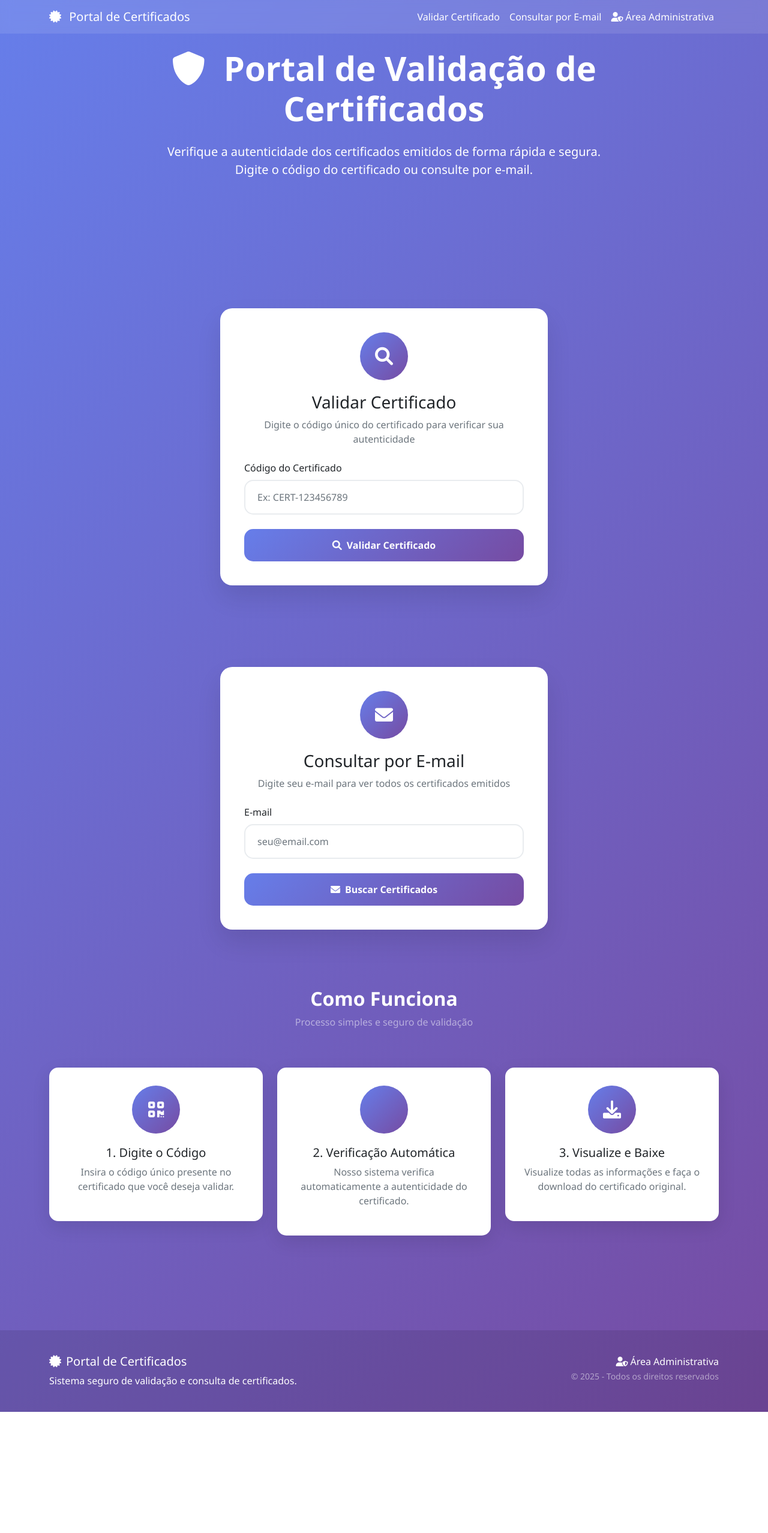
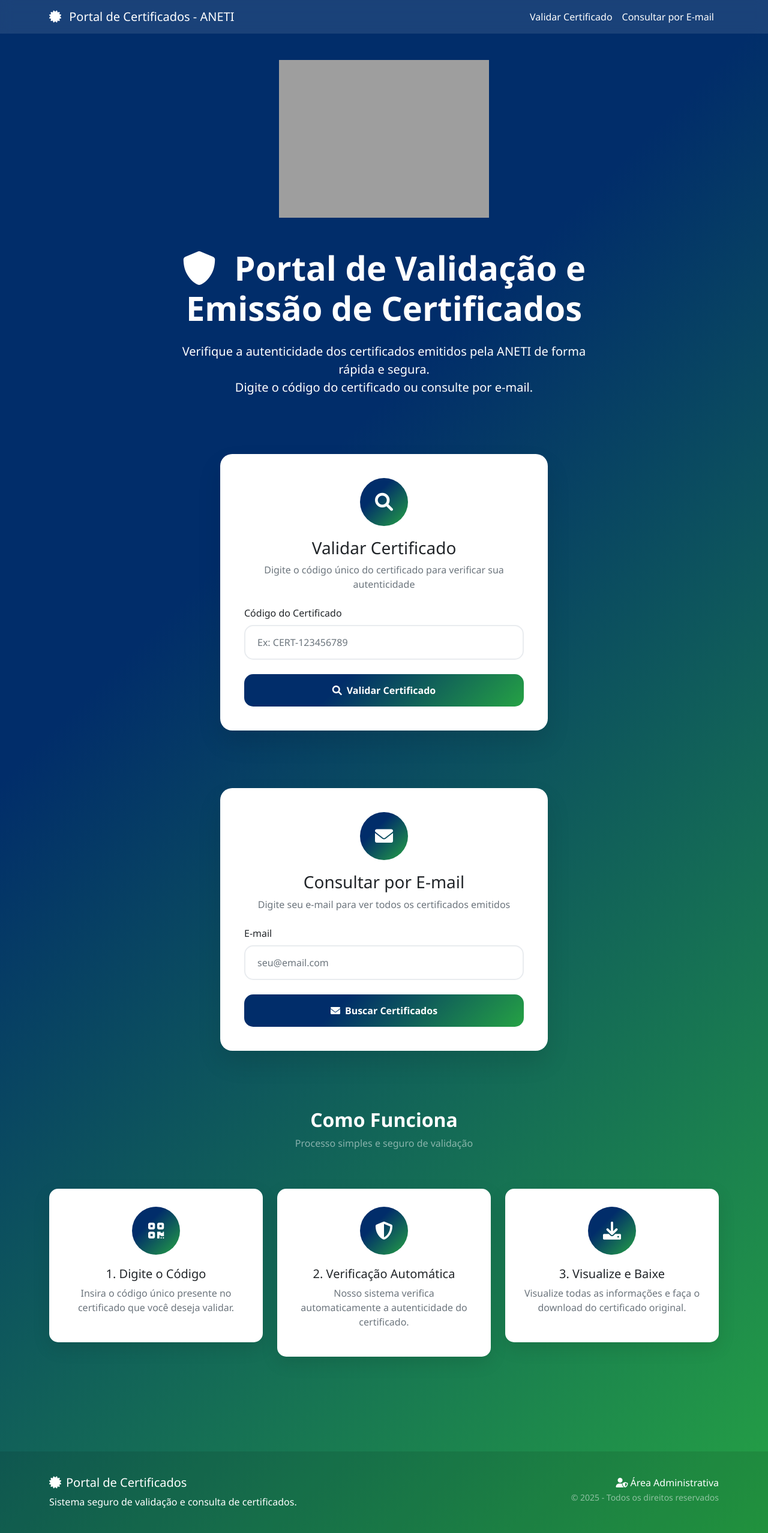
Before and after one commit to marcos-wesley/gerador-certificado, a PHP site: page /certificados_app/src/public/index.php in a window 1280 px wide. Shown: the whole page at 60% size. Before the commit the page ends 2354 px from the top, so only its background shows below. Run offline with PHP 8.4, Linux system fonts and the light colour scheme; grey boxes are pictures that could not be loaded.

Commit message:
Estiliazação Home e Login

```diff
--- a/src/classes/CertificateGenerator.php
+++ b/src/classes/CertificateGenerator.php
@@ -298,7 +298,7 @@
 
         <div class="footer-info">
             <span>Data de Emissão: ' . $issue_date . '</span>
-            <span class="validation-code">Código: ' . $unique_code . '</span>
+            <span class="validation-code">Código de Validação: ' . $unique_code . '</span>
         </div>
     </div>
 </body>
--- a/src/public/index.php
+++ b/src/public/index.php
@@ -8,21 +8,26 @@
     <link href="https://cdnjs.cloudflare.com/ajax/libs/font-awesome/6.0.0/css/all.min.css" rel="stylesheet">
     <style>
         body {
-            background: linear-gradient(135deg, #667eea 0%, #764ba2 100%);
+            background: linear-gradient(135deg, #012d6a 34%, #25a244 100%);
             min-height: 100vh;
             font-family: 'Segoe UI', Tahoma, Geneva, Verdana, sans-serif;
         }
         .hero-section {
-            padding: 80px 0;
+            padding: 100px 0 0 0;
             color: white;
             text-align: center;
         }
+
+        .logo {
+            width: 350px;
+            margin-bottom: 50px;
+        }
+
         .validation-card {
             background: white;
             border-radius: 20px;
             box-shadow: 0 20px 40px rgba(0, 0, 0, 0.1);
             padding: 40px;
-            margin-top: 40px;
             transition: transform 0.3s ease;
         }
         .validation-card:hover {
@@ -36,11 +41,11 @@
             transition: all 0.3s ease;
         }
         .search-input:focus {
-            border-color: #667eea;
+            border-color: #012d6a;
             box-shadow: 0 0 0 0.2rem rgba(102, 126, 234, 0.25);
         }
         .btn-search {
-            background: linear-gradient(135deg, #667eea 0%, #764ba2 100%);
+            background: linear-gradient(135deg, #012d6a 34%, #25a244 100%);
             border: none;
             border-radius: 15px;
             padding: 15px 30px;
@@ -64,7 +69,7 @@
             transform: translateY(-5px);
         }
         .feature-icon {
-            background: linear-gradient(135deg, #667eea 0%, #764ba2 100%);
+            background: linear-gradient(135deg, #012d6a 34%, #25a244 100%);
             color: white;
             width: 80px;
             height: 80px;
@@ -97,7 +102,7 @@
         <div class="container">
             <a class="navbar-brand" href="#">
                 <i class="fas fa-certificate me-2"></i>
-                Portal de Certificados
+                Portal de Certificados - ANETI
             </a>
             <button class="navbar-toggler" type="button" data-bs-toggle="collapse" data-bs-target="#navbarNav">
                 <span class="navbar-toggler-icon"></span>
@@ -110,11 +115,6 @@
                     <li class="nav-item">
                         <a class="nav-link" href="#consulta">Consultar por E-mail</a>
                     </li>
-                    <li class="nav-item">
-                        <a class="nav-link" href="../admin/login.php">
-                            <i class="fas fa-user-shield me-1"></i>Área Administrativa
-                        </a>
-                    </li>
                 </ul>
             </div>
         </div>
@@ -125,13 +125,14 @@
         <div class="container">
             <div class="row">
                 <div class="col-lg-8 mx-auto">
+                <img class="logo" src="../assets/img/logo-branca.png">
                     <h1 class="display-4 fw-bold mb-4">
                         <i class="fas fa-shield-alt me-3"></i>
-                        Portal de Validação de Certificados
+                        Portal de Validação e Emissão de Certificados
                     </h1>
                     <p class="lead mb-5">
-                        Verifique a autenticidade dos certificados emitidos de forma rápida e segura.
-                        Digite o código do certificado ou consulte por e-mail.
+                        Verifique a autenticidade dos certificados emitidos pela ANETI de forma rápida e segura.
+                        <br>Digite o código do certificado ou consulte por e-mail.
                     </p>
                 </div>
             </div>
@@ -220,7 +221,7 @@
                 <div class="col-md-4">
                     <div class="feature-card">
                         <div class="feature-icon">
-                            <i class="fas fa-shield-check"></i>
+                            <i class="fas fa-shield"></i>
                         </div>
                         <h5>2. Verificação Automática</h5>
                         <p class="text-muted">Nosso sistema verifica automaticamente a autenticidade do certificado.</p>
```
Also changed, not shown: assets/aneti-style.css (+5 -3 lines), src/admin/login.php (+3 -6 lines).
